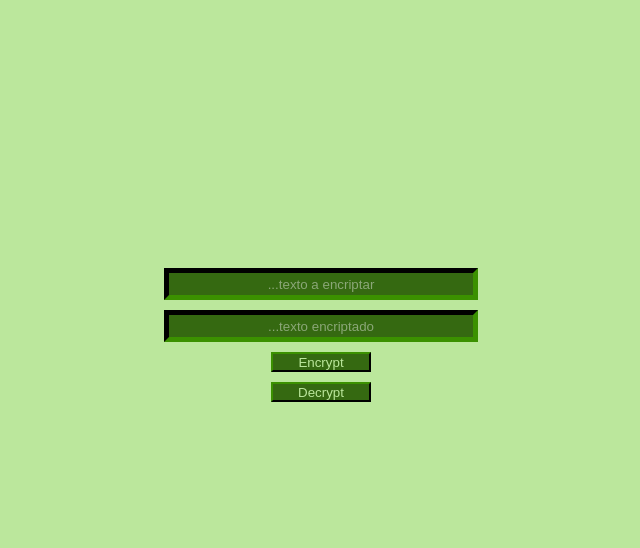
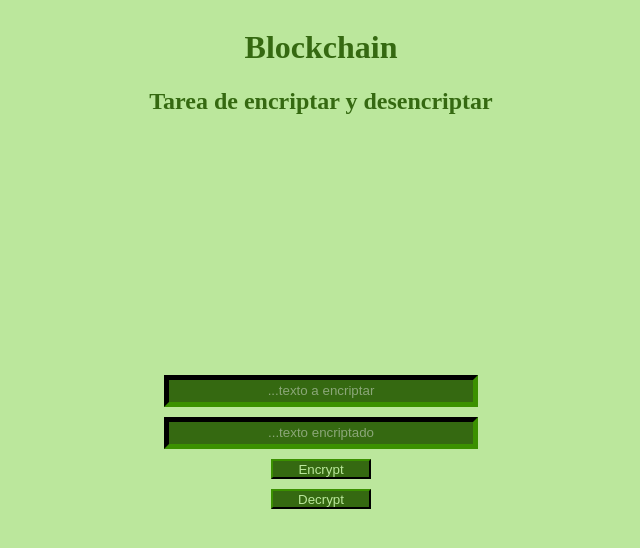
Before and after one commit to jjttpp27/blockchainT1, a plain HTML site: page index.html in a window 1280 px wide. Shown: the whole page, without its empty margins (319-959 px from the left). Drawn offline with Linux system fonts and the light colour scheme.

Commit message:
intento de guardar blockchain en el repositorio

```diff
--- a/index.html
+++ b/index.html
@@ -10,6 +10,8 @@
     </head>
 
     <body>
+        <h1>Blockchain</h1>
+        <h2>Tarea de encriptar y desencriptar</h2>
 
         <div id="padre">
             <div id="hijo">
--- a/style.css
+++ b/style.css
@@ -11,6 +11,16 @@
 
 #hijo {
     margin: 25%, 25%, 25%, 25%;
+    text-align: center;
+}
+
+h1 {
+    color: rgb(53, 105, 17);
+    text-align: center;
+}
+
+h2 {
+    color: rgb(53, 105, 17);
     text-align: center;
 }
 
```
